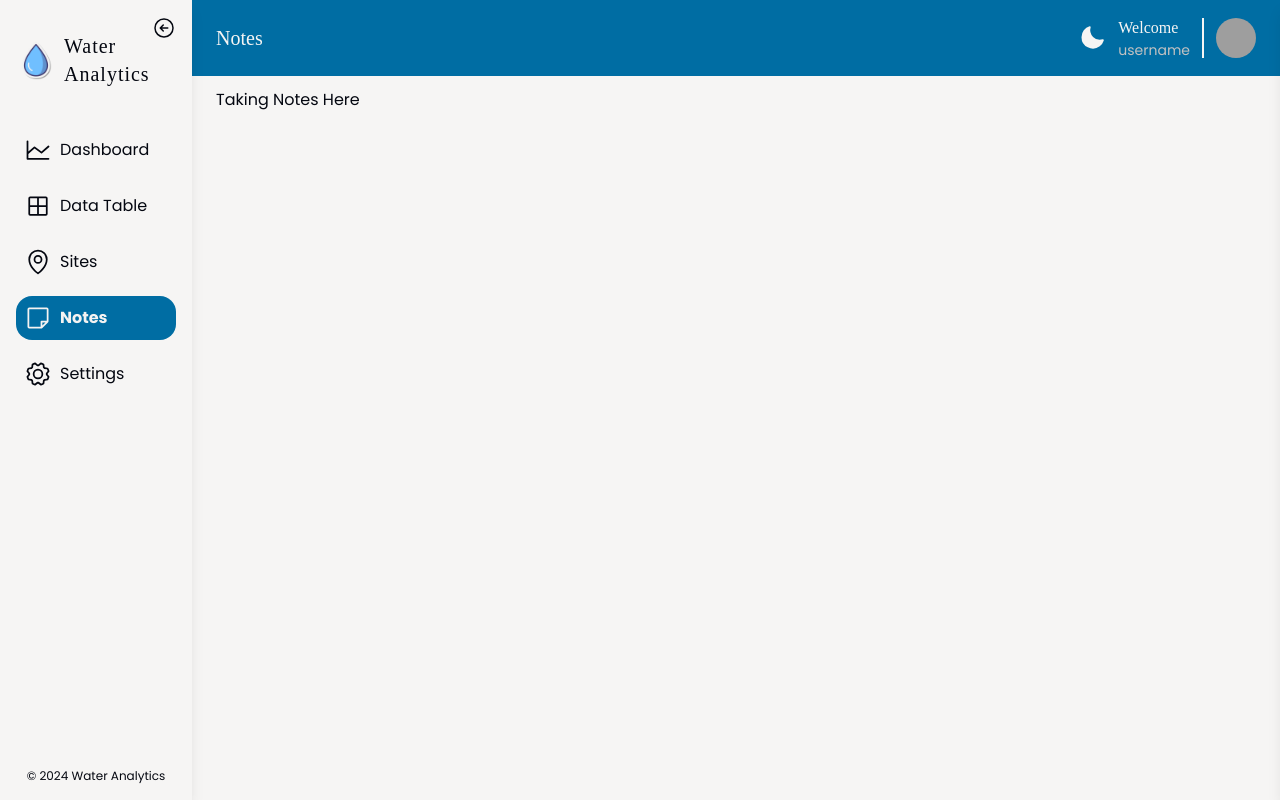
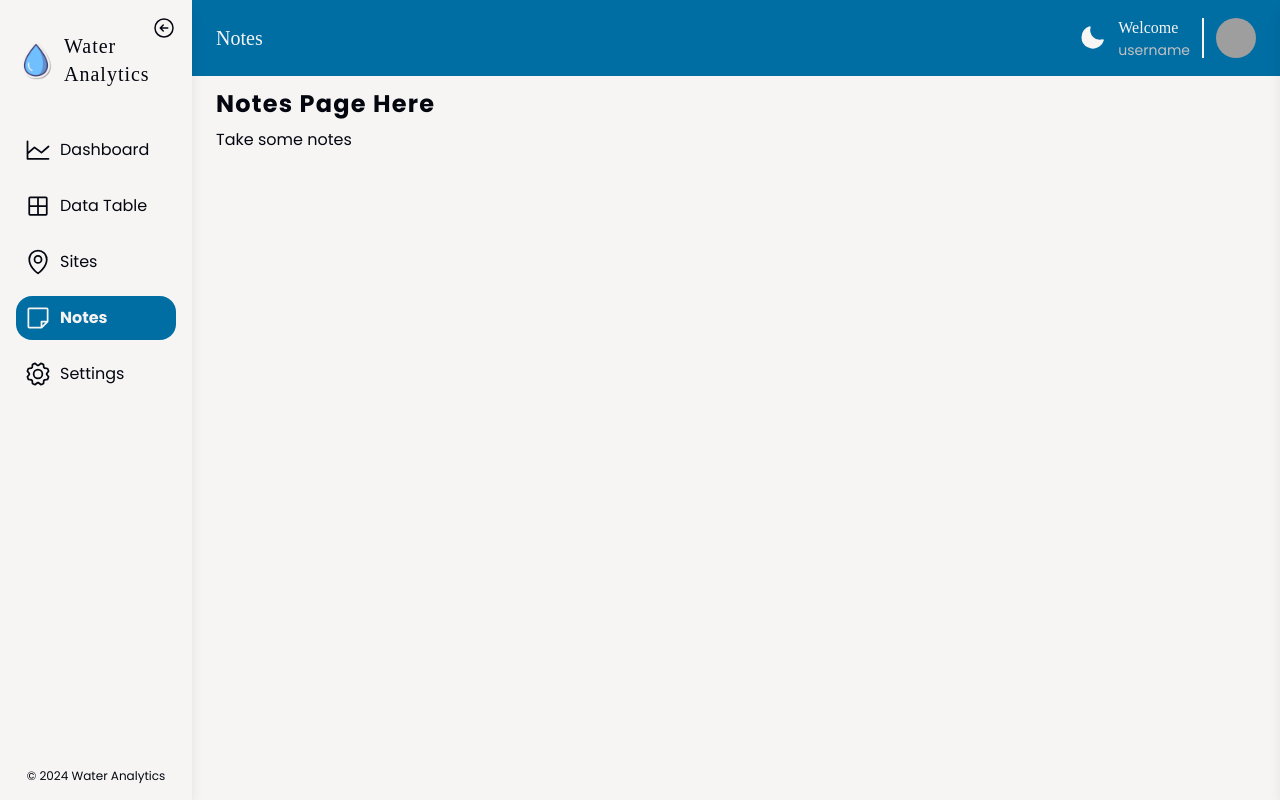
Before and after one commit to bryancastillo10/water-analytics, a React (Vite) app in the folder client/: page /role/notes in a window 1280 px wide. Built offline with nearby package versions, Linux system fonts and the light colour scheme; no server answers; grey boxes are pictures that could not be loaded; a web font is replaced by a local one.

Commit message:
📁 structure: move main client paths to pages folder

```diff
--- a/client/src/app/App.tsx
+++ b/client/src/app/App.tsx
@@ -5,7 +5,7 @@ import PageNotFound from "@/app/PageNotFound";
 
 import AppLayout from "@/components/layout/AppLayout";
 import { ForgotPassword, SignIn, SignUp } from "@/features/auth";
-import { Dashboard, WaterQuality, Settings,Sites } from "@/features";
+import { DashboardPage, DataTable, Sites, NotesPage, Settings } from "@/components/pages";
 
 const App = () => {
   return (
@@ -15,10 +15,10 @@ const App = () => {
         <Route path="/sign-up" element={<SignUp />} />
         <Route path="/forgot-password" element={<ForgotPassword />} />
         <Route path="/role" element={<AppLayout />}>
-          <Route index path="dashboard" element={<Dashboard />} />
-          <Route path="data-table" element={<WaterQuality />} />
+          <Route index path="dashboard" element={<DashboardPage />} />
+          <Route path="data-table" element={<DataTable />} />
           <Route path="sites" element={<Sites />} />
-          <Route path="notes" element={<p>Taking Notes Here</p>} />
+          <Route path="notes" element={<NotesPage/>} />
           <Route path="settings" element={<Settings />} />
         </Route>
         <Route path="*" element={<PageNotFound/>} />
--- a/client/src/features/waterquality/pages/WaterQuality.tsx
+++ b/client/src/components/pages/DataTable.tsx
@@ -1,8 +1,8 @@
 import CustomSelect from "@/components/ui/CustomSelect";
-import DataTable from "@/features/waterquality/components/DataTable";
+import WaterQualityTable from "@/features/waterquality/components/WaterQualityTable";
 
 
-const WaterQuality = () => {
+const DataTable = () => {
   const options = [
     "Domestic",
     "Industrial",
@@ -15,9 +15,9 @@ const WaterQuality = () => {
   return (
     <main>
       <CustomSelect width="w-[300px]" options={options} onChangeValue={(selection) => {console.log(selection)}} />
-      <DataTable/>
+      <WaterQualityTable/>
     </main>
   )
 }
 
-export default WaterQuality;
+export default DataTable;
--- /dev/null
+++ b/client/src/components/pages/NotesPage.tsx
@@ -0,0 +1,11 @@
+
+const NotesPage = () => {
+  return (
+    <main>
+          <h1 className="font-semibold text-2xl tracking-wider">Notes Page Here</h1>
+          <p className="mt-2 ">Take some notes</p>
+    </main>
+  )
+}
+
+export default NotesPage;
--- a/client/src/features/user/pages/Settings.tsx
+++ b/client/src/components/pages/Settings.tsx
@@ -1,6 +1,6 @@
 import UserProfile from "@/features/user/components/UserProfile";
 import AppSettings from "@/features/user/components/AppSettings";
-import ThresholdSettings from "../components/ThresholdSettings";
+import ThresholdSettings from "@/features/thresholds/components/ThresholdSettings";
 
 const Settings = () => {
   return (
--- /dev/null
+++ b/client/src/components/pages/index.ts
@@ -0,0 +1,7 @@
+import DashboardPage from "./DashboardPage";
+import DataTable from "./DataTable";
+import Sites from "./Sites";
+import NotesPage from "./NotesPage";
+import Settings from "./Settings";
+
+export {DashboardPage, DataTable, Sites, NotesPage, Settings}
--- a/client/src/features/index.ts
+++ /dev/null
@@ -1,6 +0,0 @@
-import Dashboard from "./dashboard/pages/Dashboard";
-import WaterQuality from "./waterquality/pages/WaterQuality";
-import Settings from "./user/pages/Settings";
-import Sites from "./sites/pages/Sites";
-
-export { Dashboard, WaterQuality, Settings,Sites };
```
Also changed, not shown: client/src/components/pages/DashboardPage.tsx (renamed from client/src/features/dashboard/pages/Dashboard.tsx, +4 -4 lines), client/src/components/pages/Sites.tsx (renamed from client/src/features/sites/pages/Sites.tsx), client/src/features/thresholds/components/ThresholdSettings.tsx (renamed from client/src/features/user/components/ThresholdSettings.tsx), client/src/features/waterquality/components/WaterQualityTable.tsx (renamed from client/src/features/waterquality/components/DataTable.tsx).
